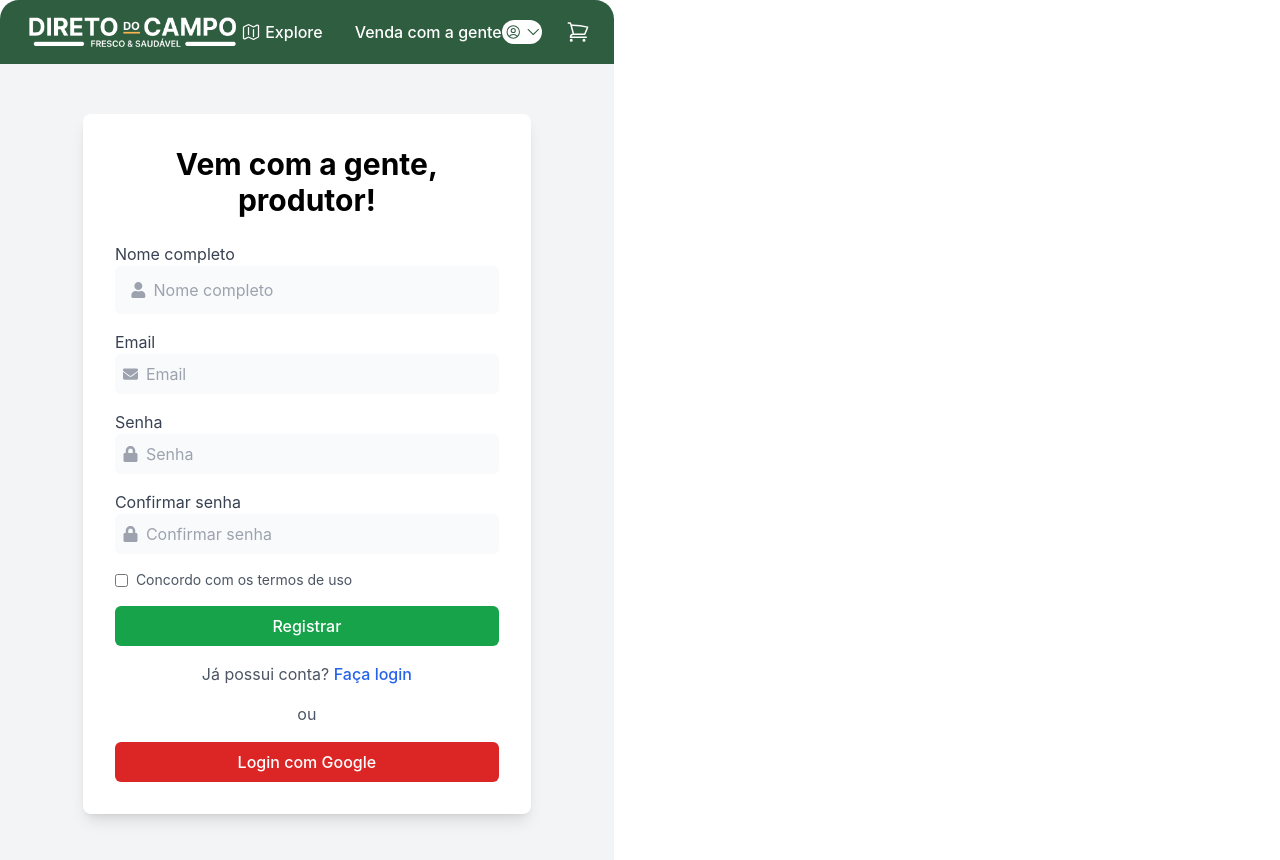
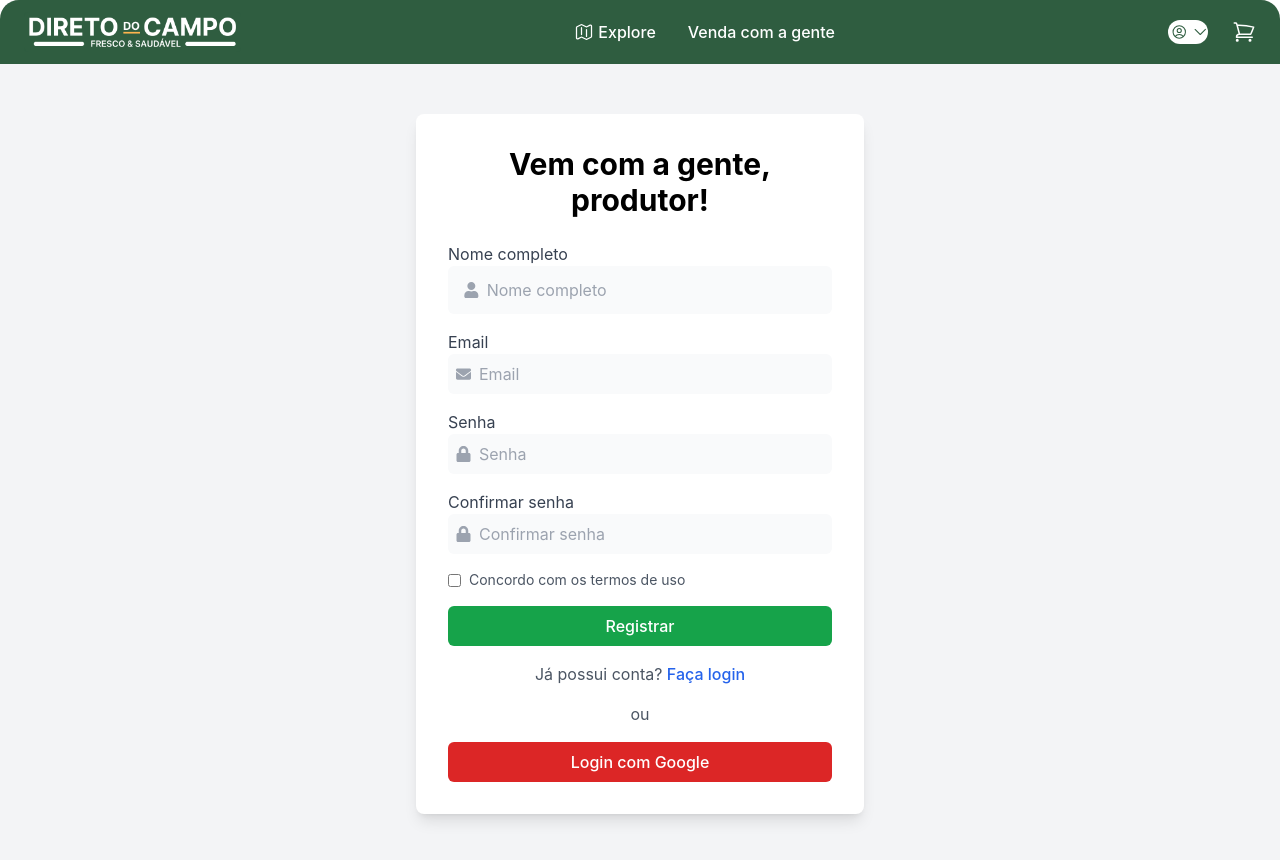
Before and after one commit to DIreto-do-Campo/Direto-do-campo, a React (Vite) app: page /Login in a window 1280 px wide. Shown: the top 860 px of the page. Built offline with nearby package versions, Linux system fonts and the light colour scheme.

Commit message:
modificando index.css

```diff
--- a/src/components/LoginForm/LoginForm.tsx
+++ b/src/components/LoginForm/LoginForm.tsx
@@ -2,7 +2,7 @@ import { FaUser, FaEnvelope, FaLock } from 'react-icons/fa';
 
 const LoginForm = () => {
   return (
-    <div className="max-w-[1440px] flex flex-col items-center justify-center min-h-screen w-full bg-gray-100">
+    <div className=" flex flex-col items-center justify-center min-h-screen w-full bg-gray-100">
       <div className="w-full max-w-md bg-white p-8 rounded-lg shadow-lg">
         <h2 className="text-3xl font-bold text-center mb-6 text-black">Vem com a gente, produtor!</h2>
 
--- a/src/index.css
+++ b/src/index.css
@@ -28,9 +28,7 @@
   font-family: Inter, system-ui, Avenir, Helvetica, Arial, sans-serif;
   line-height: 1.5;
   font-weight: 400;
-  color-scheme: light dark;
   color: rgba(255, 255, 255, 0.87);
-  background-color: #242424;
   font-synthesis: none;
   text-rendering: optimizeLegibility;
   -webkit-font-smoothing: antialiased;
@@ -47,13 +45,6 @@ a:hover {
   color: #535bf2;
 }
 
-body {
-  display: flex;
-
-  place-items: center;
-  min-width: 320px;
-  min-height: 100vh;
-}
 
 h1 {
   font-size: 3.2em;
--- a/src/pages/Login.tsx
+++ b/src/pages/Login.tsx
@@ -4,7 +4,7 @@ import LoginForm from '../components/LoginForm/LoginForm';
 
 const Login = () => {
   return (
-    <div className="flex flex-col min-h-screen w-full">
+    <div className="max-w-[1440px] mx-auto bg-cinereous/20 rounded-[19px] min-h-screen flex flex-col">
       <Navbar />
       <div className="flex-grow flex justify-center items-center">
         <LoginForm />
```
